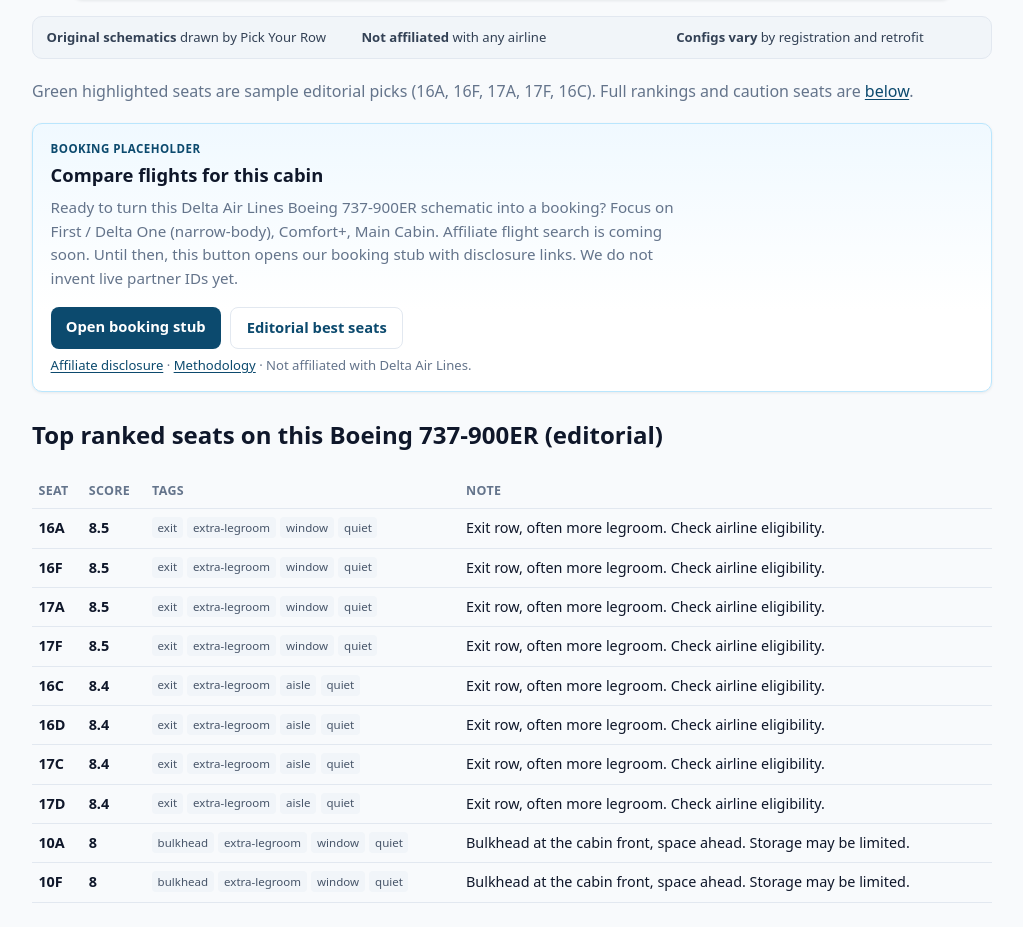
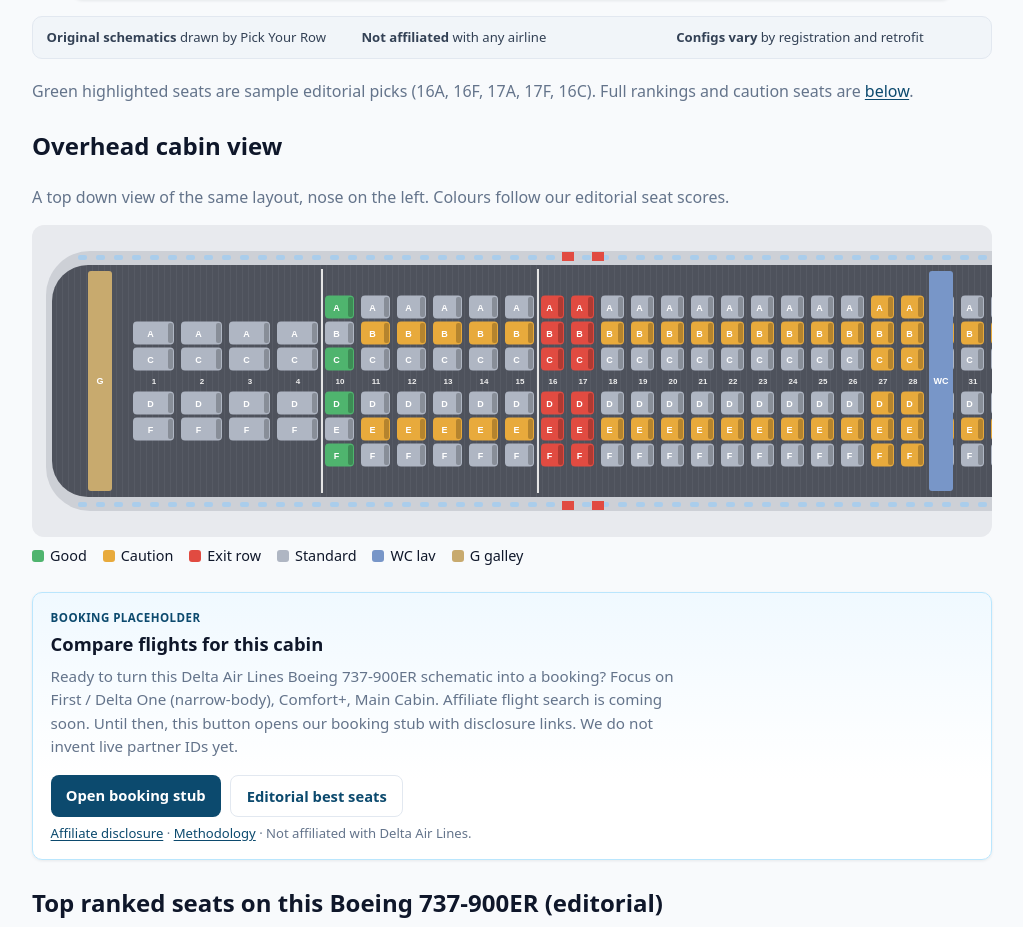
Before and after one commit to joshuaofisrael/pickyourrow, an Astro site: page /airlines/delta/737-900er/seat-map in a window 1280 px wide. Shown: the part 3582-4509 px from the top of the page, without its empty margins (128-1151 px from the left). Built offline with nearby package versions, Linux system fonts and the light colour scheme; Astro itself is replaced by a stand-in of ours.

Commit message:
Add overhead cabin view to seat map pages, verified against seat data

```diff
--- /dev/null
+++ b/src/components/OverheadView.astro
@@ -0,0 +1,22 @@
+---
+import type { AircraftConfig } from '../data/types';
+import { buildOverhead, verifyOverhead } from '../lib/overheadSvg';
+const { config } = Astro.props as { config: AircraftConfig };
+const res = buildOverhead(config);
+const errs = verifyOverhead(config, res);
+if (errs.length) console.warn(`[overhead] skipped ${config.slug}: ${errs.join('; ')}`);
+---
+{errs.length === 0 && (
+  <section class="overhead" aria-labelledby="overhead-h">
+    <h2 id="overhead-h">Overhead cabin view</h2>
+    <p class="muted">A top down view of the same layout, nose on the left. Colours follow our editorial seat scores.</p>
+    <div class="overhead__scroll" set:html={res.svg} />
+    <ul class="overhead__legend">
+      <li><i style="background:#4fb46e"></i>Good</li><li><i style="background:#e8aa3c"></i>Caution</li><li><i style="background:#e14b41"></i>Exit row</li><li><i style="background:#afb6c3"></i>Standard</li><li><i style="background:#7896c8"></i>WC lav</li><li><i style="background:#c8aa6e"></i>G galley</li>
+    </ul>
+  </section>
+)}
+<style>
+.overhead{margin:1.5rem 0}.overhead__scroll{overflow-x:auto;border-radius:12px;background:#e8eaee;padding:6px}.overhead__scroll :global(svg){display:block;height:auto;max-width:none}
+.overhead__legend{display:flex;flex-wrap:wrap;gap:.4rem 1rem;list-style:none;padding:0;margin:.5rem 0 0;font-size:.9rem}.overhead__legend i{display:inline-block;width:12px;height:12px;border-radius:3px;margin-right:6px;vertical-align:-1px}
+</style>
--- /dev/null
+++ b/src/lib/overheadSvg.ts
@@ -0,0 +1,83 @@
+import type { AircraftConfig } from '../data/types';
+import { scoreSeats } from './scoring';
+
+/** Overhead cabin view: top down cutaway built only from the seat JSON. Nose on the left. */
+const PITCH: Record<string, number> = { first: 48, business: 56, premium: 36, economy: 30 };
+const COL = { good: '#4fb46e', caution: '#e8aa3c', exit: '#e14b41', std: '#afb6c3', lav: '#7896c8', gal: '#c8aa6e' };
+const H = 300, TOP = 34, BOT = H - 34;
+
+export type SeatKind = keyof typeof COL;
+export function seatKind(tags: string[], score: number): SeatKind {
+  if (tags.includes('exit')) return 'exit';
+  if (score >= 7.5) return 'good';
+  if (score <= 5) return 'caution';
+  return 'std';
+}
+
+export interface OverheadResult { svg: string; seats: string[]; rows: number[]; exitRows: number[]; facilities: string[]; }
+
+export function buildOverhead(config: AircraftConfig): OverheadResult {
+  const score = new Map(scoreSeats(config).map((s) => [s.seatId, s]));
+  const rows: { r: number; cab: AircraftConfig['cabins'][number] }[] = [];
+  for (const cab of config.cabins)
+    for (let r = cab.startRow; r <= cab.endRow; r++) if (!(cab.missingRows ?? []).includes(r)) rows.push({ r, cab });
+  const W = rows.reduce((a, x) => a + (PITCH[x.cab.cabinClass] ?? 30), 0) + 170;
+  const o: string[] = [];
+  const seats: string[] = [], rowList: number[] = [], facs: string[] = [];
+  const exits = new Set(config.exitRows);
+  o.push(`<rect x="8" y="${TOP - 14}" width="${W - 16}" height="${BOT - TOP + 28}" rx="44" fill="#cdd0d6"/>`);
+  o.push(`<rect x="14" y="${TOP}" width="${W - 28}" height="${BOT - TOP}" rx="36" fill="url(#cp)"/>`);
+  for (let x = 40; x < W - 40; x += 18) o.push(`<rect x="${x}" y="${TOP - 10}" width="9" height="5" rx="2" class="w"/><rect x="${x}" y="${BOT + 5}" width="9" height="5" rx="2" class="w"/>`);
+  const fac = (x: number, f: AircraftConfig['facilities'][number]) => {
+    if (f.type === 'exit') { o.push(`<rect x="${x - 6}" y="${TOP - 13}" width="12" height="9" class="ex"/><rect x="${x - 6}" y="${BOT + 4}" width="12" height="9" class="ex"/>`); facs.push(`exit@${f.afterRow}`); return; }
+    if (f.type === 'bulkhead') { o.push(`<line x1="${x}" x2="${x}" y1="${TOP + 4}" y2="${BOT - 4}" stroke="#e5e5e5" stroke-width="2"/>`); return; }
+    const s = f.side ?? 'both';
+    const [y0, y1] = s === 'left' ? [TOP + 6, TOP + 56] : s === 'right' ? [BOT - 56, BOT - 6] : s === 'center' ? [H / 2 - 26, H / 2 + 26] : [TOP + 6, BOT - 6];
+    const lav = f.type === 'lav';
+    o.push(`<rect x="${x - 12}" y="${y0}" width="24" height="${y1 - y0}" rx="3" fill="${lav ? COL.lav : COL.gal}"/><text x="${x}" y="${(y0 + y1) / 2 + 3}" class="f">${lav ? 'WC' : 'G'}</text>`);
+    facs.push(`${f.type}@${f.afterRow}`);
+  };
+  for (const f of config.facilities) if (f.afterRow === 0) fac(62, f);
+  let x = 92; const endX = new Map<number, number>();
+  for (const { r, cab } of rows) {
+    const p = PITCH[cab.cabinClass] ?? 30, blocks = cab.layout;
+    const n = blocks.reduce((a, b) => a + b.letters.length, 0), ais = blocks.length - 1;
+    const aw = 18, sw = Math.min(26, Math.floor((BOT - TOP - 16 - ais * aw) / n));
+    let y = (H - (sw * n + aw * ais)) / 2;
+    let aisleY = TOP + 10;
+    blocks.forEach((b, bi) => {
+      for (const L of b.letters) {
+        const id = `${r}${L}`, sc = score.get(id);
+        const k = sc ? seatKind(sc.tags, sc.score) : exits.has(r) ? 'exit' : 'std';
+        o.push(`<g class="${k}"><rect x="${x + 3}" y="${y + 1.5}" width="${p - 7}" height="${sw - 3}" rx="4"/><rect x="${x + p - 10}" y="${y + 3}" width="5" height="${sw - 6}" rx="2" class="b"/><text x="${x + (p - 7) / 2}" y="${y + sw / 2 + 3.5}">${L}</text></g>`);
+        seats.push(id); y += sw;
+      }
+      if (bi === 0 && ais) aisleY = y + aw / 2 + 3;
+      y += aw;
+    });
+    o.push(`<text x="${x + p / 2}" y="${aisleY}" class="r">${r}</text>`);
+    rowList.push(r); x += p; endX.set(r, x);
+  }
+  for (const f of config.facilities) { if (f.afterRow === 0) continue; const prev = rowList.filter((r) => r <= f.afterRow); const ex = prev.length ? endX.get(prev[prev.length - 1])! : 92; fac(ex + (f.type === 'lav' || f.type === 'galley' ? 13 : 0), f); }
+  const css = `.good rect{fill:${COL.good}}.caution rect{fill:${COL.caution}}.exit rect{fill:${COL.exit}}.std rect{fill:${COL.std}}rect.b{fill:#000;opacity:.22}g text{font:700 9px sans-serif;fill:#fff;text-anchor:middle}.r{font:700 8px sans-serif;fill:#eee;text-anchor:middle}.f{font:700 9px sans-serif;fill:#fff;text-anchor:middle}.w{fill:#aacdeb}.ex{fill:${COL.exit}}`;
+  const svg = `<svg xmlns="http://www.w3.org/2000/svg" viewBox="0 0 ${W} ${H}" width="${W}" height="${H}" role="img" aria-labelledby="ovt"><title id="ovt">Overhead cabin view of the ${config.name}: ${seats.length} seats drawn from the nose on the left to the tail on the right, with row numbers, seat letters, exit rows, lavatories and galleys</title><defs><pattern id="cp" width="6" height="6" patternUnits="userSpaceOnUse"><rect width="6" height="6" fill="#4e525c"/><rect width="1" height="6" fill="#565a64"/></pattern></defs><style>${css}</style>${o.join('')}</svg>`;
+  return { svg, seats, rows: rowList, exitRows: config.exitRows.filter((r) => rowList.includes(r)), facilities: facs };
+}
+
+/** Independent check of the drawing against the data and the existing chart's seat list. */
+export function verifyOverhead(config: AircraftConfig, res: OverheadResult): string[] {
+  const err: string[] = [];
+  const exp: string[] = [];
+  for (const c of config.cabins) for (let r = c.startRow; r <= c.endRow; r++) if (!(c.missingRows ?? []).includes(r)) for (const b of c.layout) for (const L of b.letters) exp.push(`${r}${L}`);
+  const chart = scoreSeats(config).map((s) => s.seatId);
+  if (exp.join() !== res.seats.join()) err.push('seat list differs from data');
+  if ([...chart].sort().join() !== [...res.seats].sort().join()) err.push('seat list differs from chart');
+  if (new Set(exp).size !== exp.length) err.push('duplicate seat ids');
+  const svgSeats = (res.svg.match(/<g class=/g) ?? []).length;
+  if (svgSeats !== exp.length) err.push(`svg seat count ${svgSeats} vs ${exp.length}`);
+  for (const r of config.exitRows) if (!res.rows.includes(r)) err.push(`exit row ${r} not drawn`);
+  const lg = config.facilities.filter((f) => f.type === 'lav' || f.type === 'galley' || f.type === 'exit');
+  if (lg.length !== res.facilities.length) err.push('facility markers missing');
+  const t = config.totalSeatsApprox; if (t && Math.abs(t - exp.length) / t > 0.1) err.push(`seat total ${exp.length} vs stated ${t}`);
+  return err;
+}
--- a/src/pages/airlines/[airline]/[aircraft]/seat-map/index.astro
+++ b/src/pages/airlines/[airline]/[aircraft]/seat-map/index.astro
@@ -1,6 +1,7 @@
 ---
 import BaseLayout from '../../../../../layouts/BaseLayout.astro';
 import SeatMap from '../../../../../components/SeatMap.astro';
+import OverheadView from '../../../../../components/OverheadView.astro';
 import BookingCTA from '../../../../../components/BookingCTA.astro';
 import { airlines, aircraftConfigs, layoutString } from '../../../../../data';
 import { assertLeafMeta, leafDescription, leafHeading, leafTitle, softenProseDashes } from '../../../../../lib/leafMeta';
@@ -198,6 +199,8 @@
       Full rankings and caution seats are <a href="#ranked-seats">below</a>.
     </p>
 
+    <OverheadView config={config} />
+
     <div id="booking-cta">
       <BookingCTA
         airlineName={airline.name}
```
